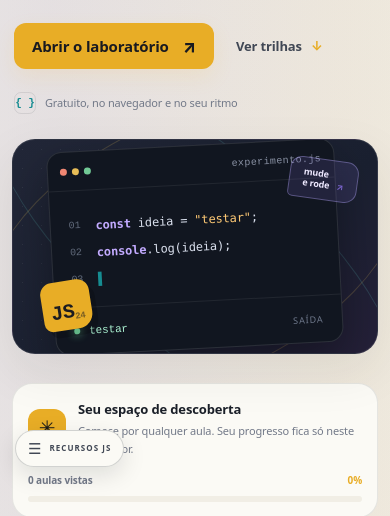
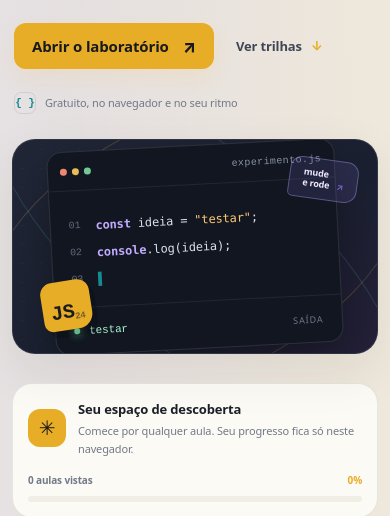
Before and after one commit to gabrielaraujo-eng/JavaScript-Visualmente, a plain HTML site: page index.html in a window 390 px wide. Shown: the part 362-878 px from the top of the page. Drawn offline with Linux system fonts and the light colour scheme.

Commit message:
revert: remover aba fixa do catalogo

```diff
--- a/index.html
+++ b/index.html
@@ -28,11 +28,10 @@
   <link rel="manifest" href="site.webmanifest">
   <link rel="stylesheet" href="public/style.css">
   <script type="application/ld+json">{"@context":"https://schema.org","@type":"LearningResource","name":"JavaScript Visualmente","description":"Laboratório interativo em português para aprender JavaScript praticando.","url":"https://gabrielaraujo-eng.github.io/JavaScript-Visualmente/","inLanguage":"pt-BR","learningResourceType":"interactive tutorial","educationalLevel":"beginner","isAccessibleForFree":true,"author":{"@type":"Person","name":"Gabriel Araújo"},"about":["JavaScript","programação","desenvolvimento web","backend"]}</script>
-  <script src="public/script.js?v=20261120-access-menu" defer></script>
+  <script src="public/script.js?v=20261120-catalog-collapse-clean" defer></script>
 </head>
 <body>
   <a class="skip-link" href="#conteudo">Pular para o conteúdo</a>
-  <button class="catalog-launcher" id="catalog-launcher" type="button" aria-label="Abrir menu lateral de recursos JavaScript"><span aria-hidden="true">☰</span><b>RECURSOS JS</b></button>
   <div class="site-shell">
     <header class="topbar">
       <a class="brand" href="./" aria-label="JavaScript Visualmente, início">
--- a/public/script.js
+++ b/public/script.js
@@ -159,7 +159,6 @@
     initTheme();
     setCatalogCollapsed(readJson(storage.catalog, false));
     $('#catalog-toggle')?.addEventListener('click', () => setCatalogCollapsed(!$('.lesson-sidebar')?.classList.contains('is-collapsed'), true));
-    $('#catalog-launcher')?.addEventListener('click', () => { setCatalogCollapsed(false, true); $('#catalogo')?.scrollIntoView({ behavior: 'smooth', block: 'start' }); });
     document.querySelectorAll('a[href="#catalogo"]').forEach((link) => link.addEventListener('click', () => setCatalogCollapsed(false, true)));
     searchInput?.addEventListener('input', () => {
       renderList();
--- a/public/style.css
+++ b/public/style.css
@@ -74,10 +74,6 @@ button { color: inherit; }
 .sr-only { position: absolute; width: 1px; height: 1px; padding: 0; margin: -1px; overflow: hidden; clip: rect(0, 0, 0, 0); white-space: nowrap; border: 0; }
 .skip-link { position: fixed; z-index: 20; top: 12px; left: 12px; transform: translateY(-160%); padding: 10px 16px; border-radius: 9px; color: #141823; background: var(--amber); font-weight: 800; }
 .skip-link:focus { transform: none; }
-.catalog-launcher { position: fixed; z-index: 20; top: 50%; left: 10px; display: inline-flex; align-items: center; gap: 8px; padding: 10px 7px; border: 1px solid var(--line-strong); border-radius: 9px; color: var(--ink-soft); background: var(--panel); box-shadow: 0 8px 24px rgba(12,15,23,.12); cursor: pointer; transform: translateY(-50%); writing-mode: vertical-rl; }
-.catalog-launcher:hover { color: #17181c; border-color: var(--amber); background: var(--amber); }
-.catalog-launcher span { font-size: 15px; line-height: 1; }
-.catalog-launcher b { font-size: 8px; letter-spacing: .13em; }
 .site-shell { width: min(calc(100% - 52px), var(--content)); margin: 0 auto; }
 
 .topbar { min-height: 82px; display: flex; align-items: center; gap: 26px; border-bottom: 1px solid var(--line); }
@@ -277,7 +273,6 @@ button { color: inherit; }
   .lesson-list { max-height: none; overflow: visible; }
   .lesson-list { grid-template-columns: repeat(2, minmax(0,1fr)); }
   .list-note { grid-column: 1 / -1; }
-  .catalog-launcher { top: auto; bottom: 15px; left: 15px; flex-direction: row; padding: 10px 12px; border-radius: 999px; transform: none; writing-mode: horizontal-tb; }
 }
 @media (max-width: 470px) {
   .site-shell { width: min(calc(100% - 24px), var(--content)); }
```
